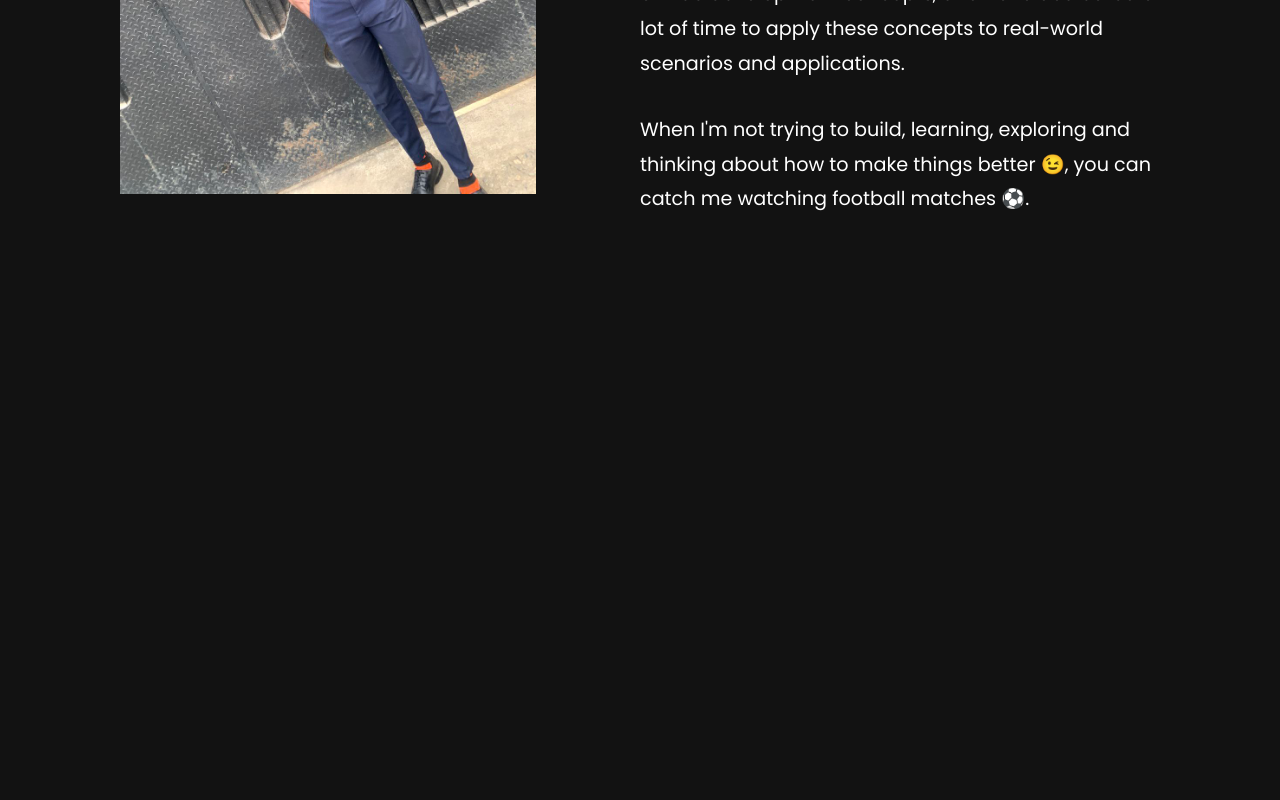
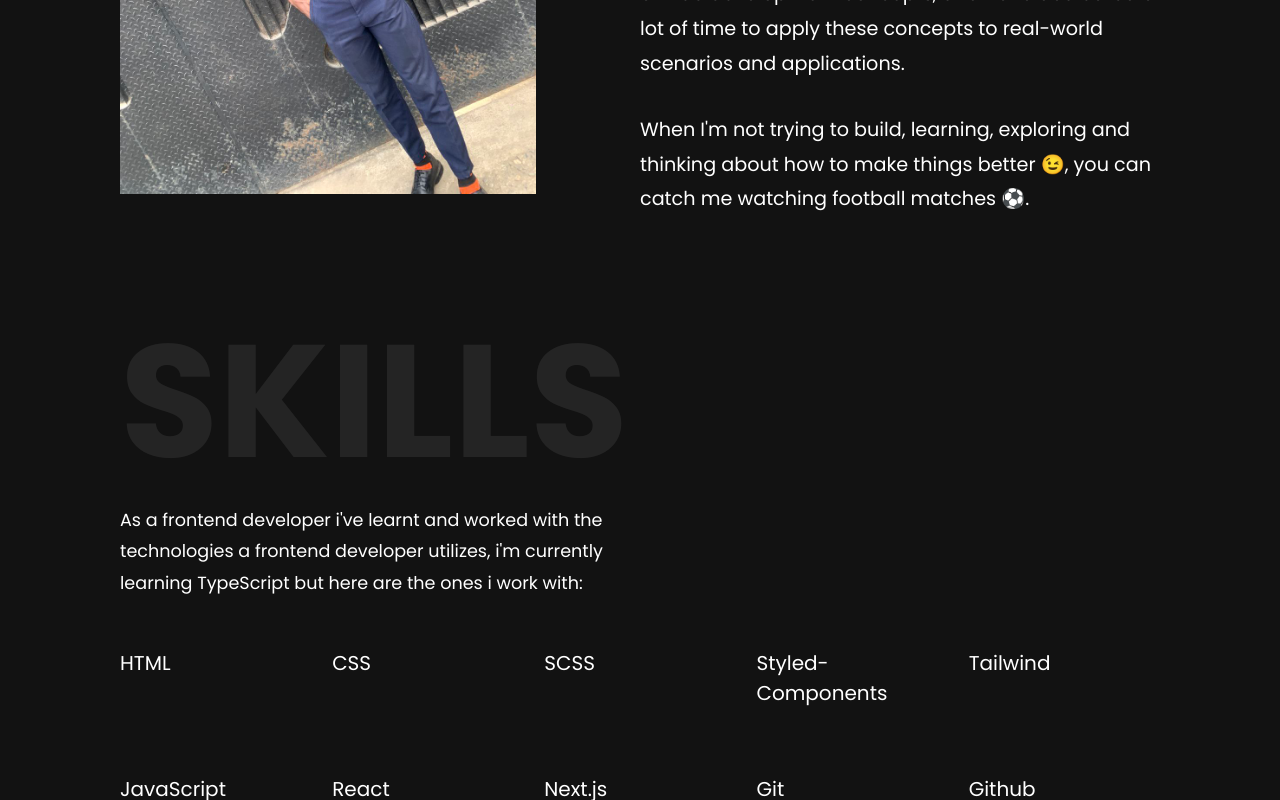
Before and after one commit to Oyedare/my-portfolio-website, a React (Create React App) app: page / in a window 1280 px wide. Shown: the part 1181-1981 px from the top of the page. Before the commit the page ends 1430 px from the top, so only its background shows below. Built offline with nearby package versions, Linux system fonts and the light colour scheme.

Commit message:
styled skill section

```diff
--- a/src/App.js
+++ b/src/App.js
@@ -2,12 +2,14 @@
 import Navbar from './components/Navbar';
 import { About } from './pages/About';
 import { Header } from './pages/Header';
+import { Skills } from './pages/Skills';
 function App() {
   return (
     <div className='container'>
       <Navbar />
       <Header />
       <About />
+      <Skills />
     </div>
   );
 }
--- /dev/null
+++ b/src/pages/Skills.jsx
@@ -0,0 +1,64 @@
+import React from 'react'
+import { StyledSkill } from '../styles/Skills.styled'
+
+export const Skills = () => {
+    const skills = [
+        {
+            skill: "HTML",
+            id: 1
+        },
+        {
+            skill: "CSS",
+            id: 1
+        },
+        {
+            skill: "SCSS",
+            id: 1
+        },
+        {
+            skill: "Styled-Components",
+            id: 1
+        },
+        {
+            skill: "Tailwind",
+            id: 1
+        },
+        {
+            skill: "JavaScript",
+            id: 1
+        },
+        {
+            skill: "React",
+            id: 1
+        },
+        {
+            skill: "Next.js",
+            id: 1
+        },
+        {
+            skill: "Git",
+            id: 1
+        },
+        {
+            skill: "Github",
+            id: 1
+        },
+
+
+    ]
+  return (
+    <StyledSkill>
+        <h2>Skills</h2>
+        <div className="text">
+            <p className='skill-summary'>As a frontend developer i've learnt and worked with the technologies a frontend developer utilizes, i'm currently learning TypeScript but here are the ones i work with:</p>
+            <div className="skills">
+                {skills.map(({skill,id})=>(
+                    <div className='skill' key={id}>
+                        {skill}
+                    </div>
+                ))}
+            </div>
+        </div>
+    </StyledSkill>
+  )
+}
--- /dev/null
+++ b/src/styles/Skills.styled.js
@@ -0,0 +1,104 @@
+import styled from 'styled-components';
+
+export const StyledSkill = styled.div`
+    margin-top: 4rem;
+    h2{
+        display: flex;
+        align-items: center;
+        justify-content: start;
+        font-weight: 700;
+        color: rgba(255, 255, 255, 0.08);
+        text-transform: uppercase;
+        font-size: 10rem;
+        margin-bottom: -3rem;
+    }
+    .text{
+        color: var(--white);
+        .skill-summary{
+            width: 50%;
+            padding-block-start: 2rem;
+            line-height: 1.8;
+            font-size: 1.1rem;
+            margin-bottom: 3rem;
+        }
+        .skills{
+            max-width: 100%;
+            display: grid;
+            grid-template-columns: 1fr 1fr 1fr 1fr 1fr;
+            grid-template-rows: 1fr 1fr;
+            gap: 55% 2%;
+            grid-template-areas:
+                ". . . . ."
+                ". . . . .";
+            .skill{
+                /* background-color: var(--blue); */
+                /* display: flex;
+                align-items: center;
+                justify-content: center; */
+                /* border-radius: 10px; */
+                /* width: 20rem; */
+            }
+        }
+    }
+    @media(max-width: 1024px) {
+        h2{
+            font-size: 8rem;
+        }
+        .text{
+            .skills{
+                gap: 25% 5%;
+            }
+        }
+    }
+
+    @media(max-width: 768px) {
+        h2{
+            font-size: 6rem;
+        }
+        .text{
+            .skill-summary{
+                font-size: .8rem;
+            }
+            .skills{
+                .skill{
+                    font-size: .8rem;
+                }
+            }
+        }
+    }
+    @media(max-width: 425px) {
+        h2{
+            font-size: 6rem;
+            /* margin-bottom: .7rem; */
+            justify-content: center;
+        }
+        .text{
+            .skill-summary{
+                width: 100%;
+                margin-bottom: 2rem;
+            }
+            .skills{
+                grid-template-columns: 1fr 1fr 1fr 1fr;
+                grid-template-rows: 1fr 1fr;
+                grid-template-areas:
+                    ". . . ."
+                    ". . . .";
+            }
+        }
+    }
+    @media(max-width: 375px) {
+        h2{
+            font-size: 5rem;
+        }
+        .text{
+            margin-top: 1rem;
+            .skills{
+                grid-template-columns: 1fr 1fr 1fr;
+                grid-template-rows: 1fr 1fr;
+                grid-template-areas:
+                    ". . ."
+                    ". . .";
+            }
+        }
+    }
+`
```
